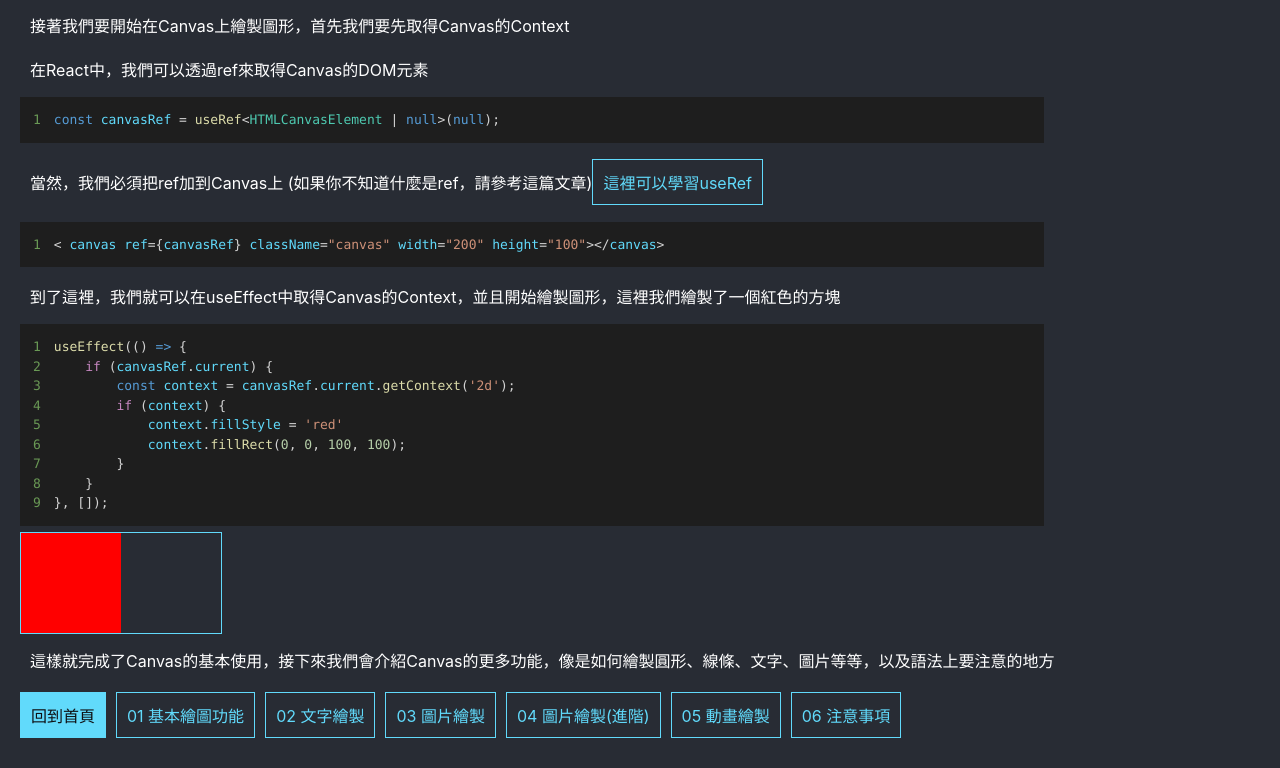
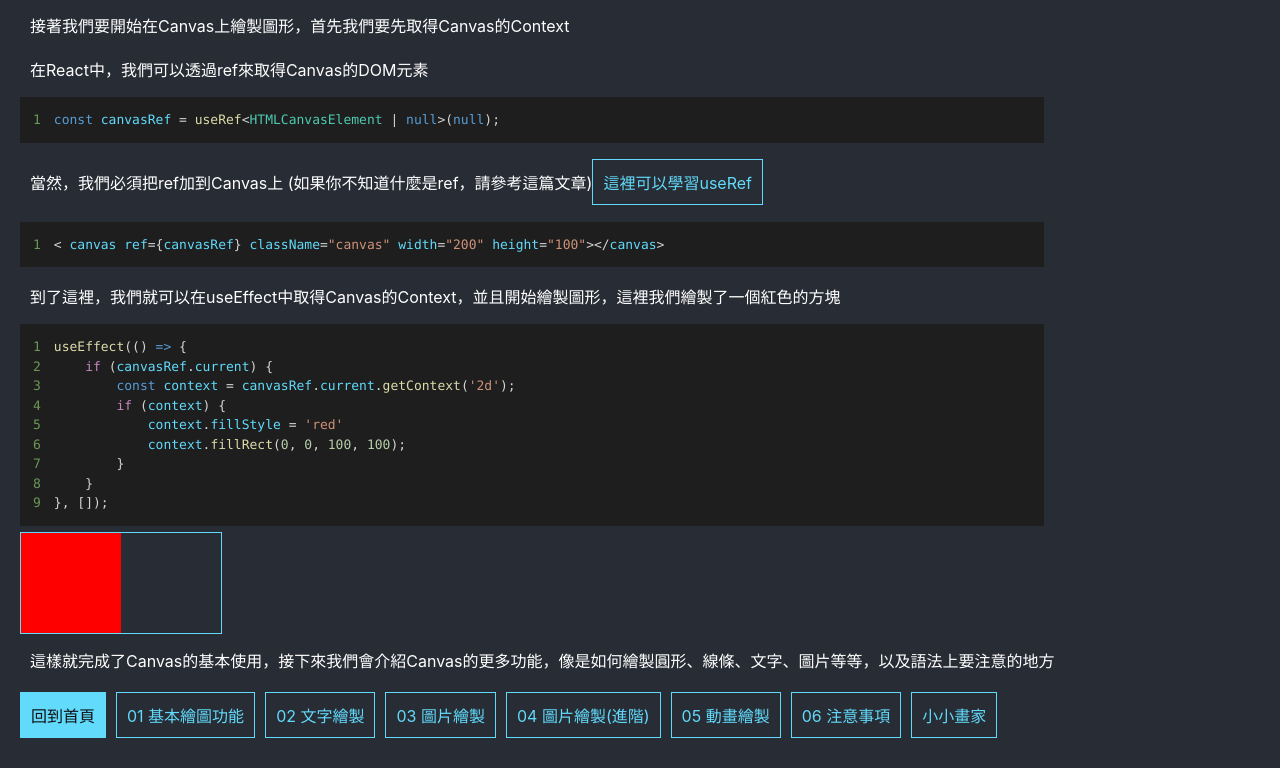
Before and after one commit to Bobo100/Canvas-Dictionary, a Next.js app: page / in a window 1280 px wide. Shown: the part 943-1711 px from the top of the page. Built offline with nearby package versions, Linux system fonts and the light colour scheme.

Commit message:
Update RoutesLink.tsx

```diff
--- a/components/RoutesLink.tsx
+++ b/components/RoutesLink.tsx
@@ -12,6 +12,8 @@ const RouterLink = () => {
             <Link href="/CanvasImageAdvance" className={router.pathname === "/CanvasImageAdvance" ? "active" : ""}>04 圖片繪製(進階)</Link>
             <Link href="/CanvasAnimation" className={router.pathname === "/CanvasAnimation" ? "active" : ""}>05 動畫繪製</Link>
             <Link href="/CanvasImport" className={router.pathname === "/CanvasImport" ? "active" : ""}>06 注意事項</Link>
+
+            <a href="https://bobo100.github.io/Canvas-Paint/" rel="noopener" target="_blank">小小畫家</a>
         </>
     )
 }
```
